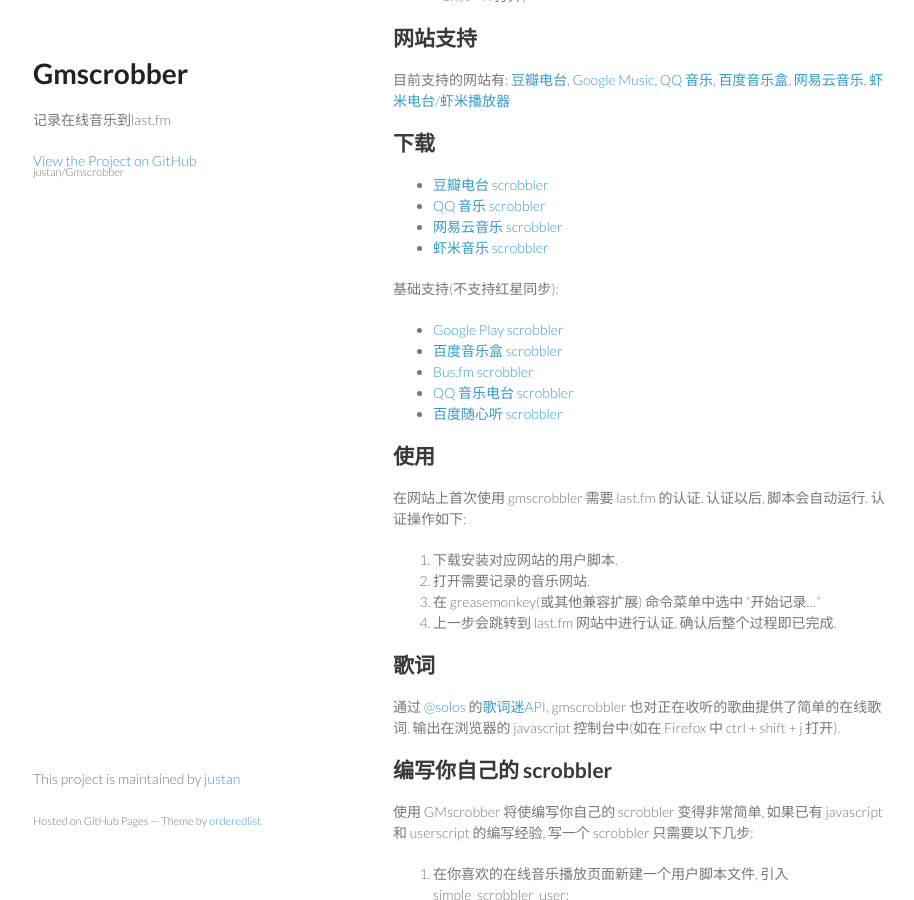
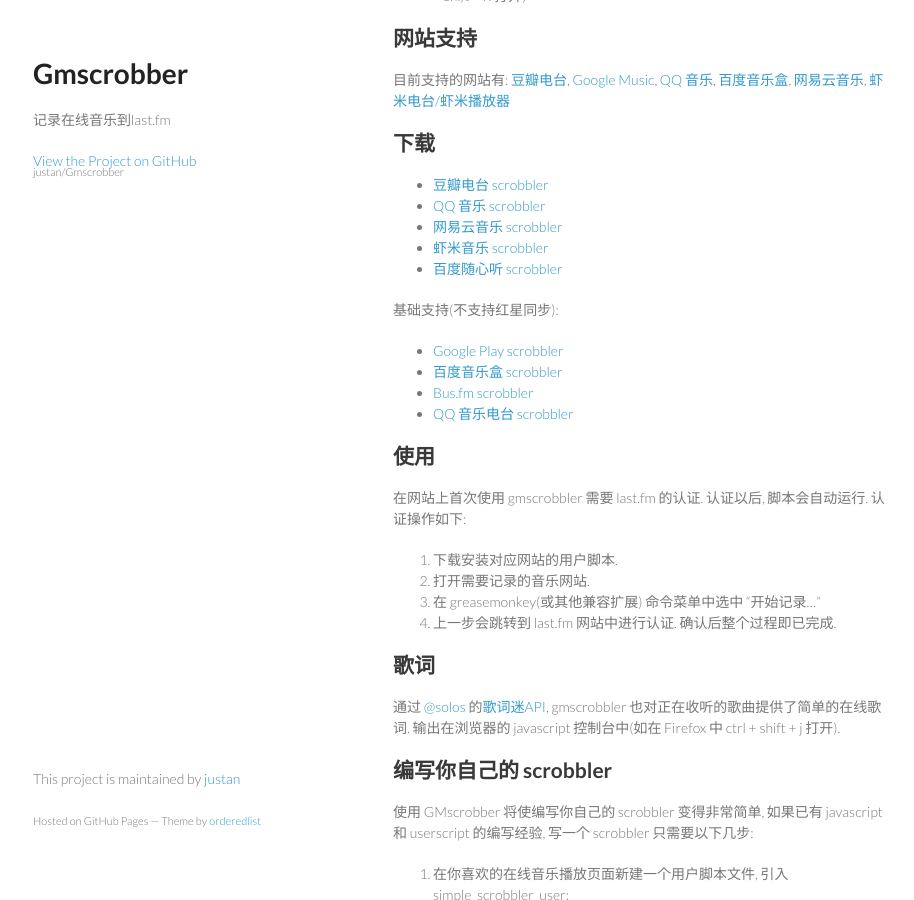
Before and after one commit to justan/gmscrobber, a Jekyll site: the page built from index.md, in a window 1280 px wide and 900 px high, scrolled down 417 px. Shown: the whole window, without its empty margins (177-1091 px from the left). Built offline with Jekyll 4.4.1, drawn with Linux system fonts in a browser that asks for light colours; Markdown is read by kramdown in place of the engine named in the settings; some of the changed lines change nothing that is shown.

Commit message:
version  bump

```diff
--- a/baidufmscrobber.user.js
+++ b/baidufmscrobber.user.js
@@ -5,7 +5,7 @@
 // @match       http://fm.baidu.com/
 // @match       http://fm.baidu.com/?*
 // @require     https://raw.github.com/justan/gmscrobber/master/simple_scrobbler_user.js
-// @version     0.0.1
+// @version     0.0.2
 // @uso:script  182622
 // ==/UserScript==
 
--- a/index.md
+++ b/index.md
@@ -26,6 +26,7 @@
   - [QQ 音乐 scrobbler](qqmusicscrobber.user.js)
   - [网易云音乐 scrobbler](163_music_scrobbler.user.js)
   - [虾米音乐 scrobbler](GMscrobbler_for_xiami.user.js)
+  - [百度随心听 scrobbler](baidufmscrobber.user.js)
 
 基础支持(不支持红星同步):
 
@@ -33,7 +34,6 @@
   - [百度音乐盒 scrobbler](baidumusicscrobber.user.js)
   - [Bus.fm scrobbler](bus.fm_scrobber.user.js)
   - [QQ 音乐电台 scrobbler](qqfmscrobber.user.js)
-  - [百度随心听 scrobbler](baidufmscrobber.user.js)
 
 ## 使用
 在网站上首次使用 gmscrobbler 需要 last.fm 的认证. 认证以后, 脚本会自动运行. 认证操作如下:
```
